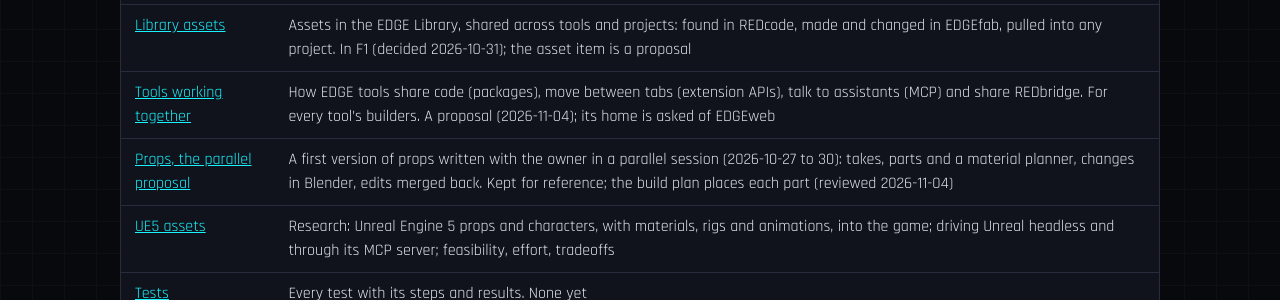
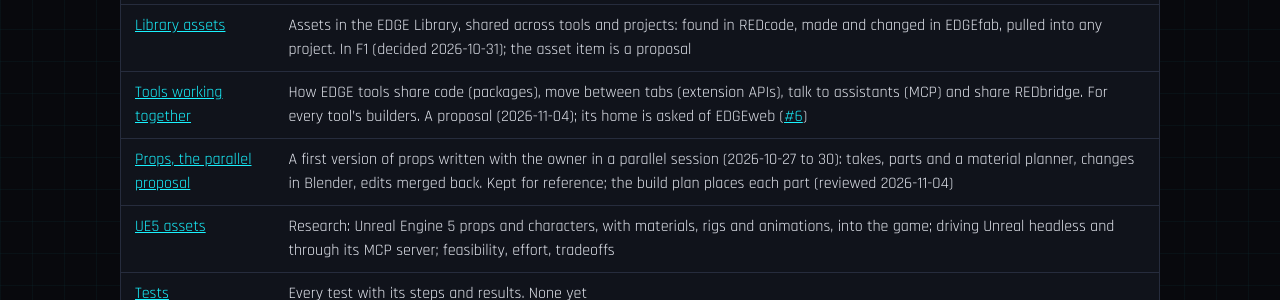
Before and after one commit to Edgemodders/EDGEfab, a Jekyll site: the page built from docs/index.md, in a window 1280 px wide and 900 px high, scrolled down 401 px. Shown: the part 178-478 px from the top of the window. Built offline with Jekyll 4.4.1, drawn with Linux system fonts in a browser that asks for light colours; our own code applies the rules of GitHub Pages for plain Markdown files.

Commit message:
Tools working together: its home asked as EDGEweb #6
Co-Authored-By: Claude Opus 5.5 <noreply@anthropic.com>

```diff
--- a/docs/index.md
+++ b/docs/index.md
@@ -7,7 +7,7 @@ EDGEfab is the EDGE fabricator for Cyberpunk 2077, a VS Code extension with an M
 | [Build plan](plan.html) | The owner's vision (2026-10-25 and 26), what it changes in the design, Blender and Unreal assets alike, animation as a key focus, the decisions for F0, the phases F0 to F9, what other repos are asked for. Proposed |
 | [Design](design.html) | The mission, what EDGEfab owns and what the other EDGE tools do, what a game asset is made of, clothing fitted to the body, Blender and Blender MCP, its shape, the MCP server, open questions. Draft 0.1, a brief, extended 2026-10-19 |
 | [Library assets](library.html) | Assets in the EDGE Library, shared across tools and projects: found in REDcode, made and changed in EDGEfab, pulled into any project. In F1 (decided 2026-10-31); the asset item is a proposal |
-| [Tools working together](tools-together.html) | How EDGE tools share code (packages), move between tabs (extension APIs), talk to assistants (MCP) and share REDbridge. For every tool's builders. A proposal (2026-11-04); its home is asked of EDGEweb |
+| [Tools working together](tools-together.html) | How EDGE tools share code (packages), move between tabs (extension APIs), talk to assistants (MCP) and share REDbridge. For every tool's builders. A proposal (2026-11-04); its home is asked of EDGEweb ([#6](https://github.com/Edgemodders/EDGEweb/issues/6)) |
 | [Props, the parallel proposal](props.html) | A first version of props written with the owner in a parallel session (2026-10-27 to 30): takes, parts and a material planner, changes in Blender, edits merged back. Kept for reference; the build plan places each part (reviewed 2026-11-04) |
 | [UE5 assets](ue-assets.html) | Research: Unreal Engine 5 props and characters, with materials, rigs and animations, into the game; driving Unreal headless and through its MCP server; feasibility, effort, tradeoffs |
 | [Tests](testing.html) | Every test with its steps and results. None yet |
```
Also changed, not shown: CLAUDE.md (+1 -1 lines), docs/tools-together.md (+1 -1 lines).
